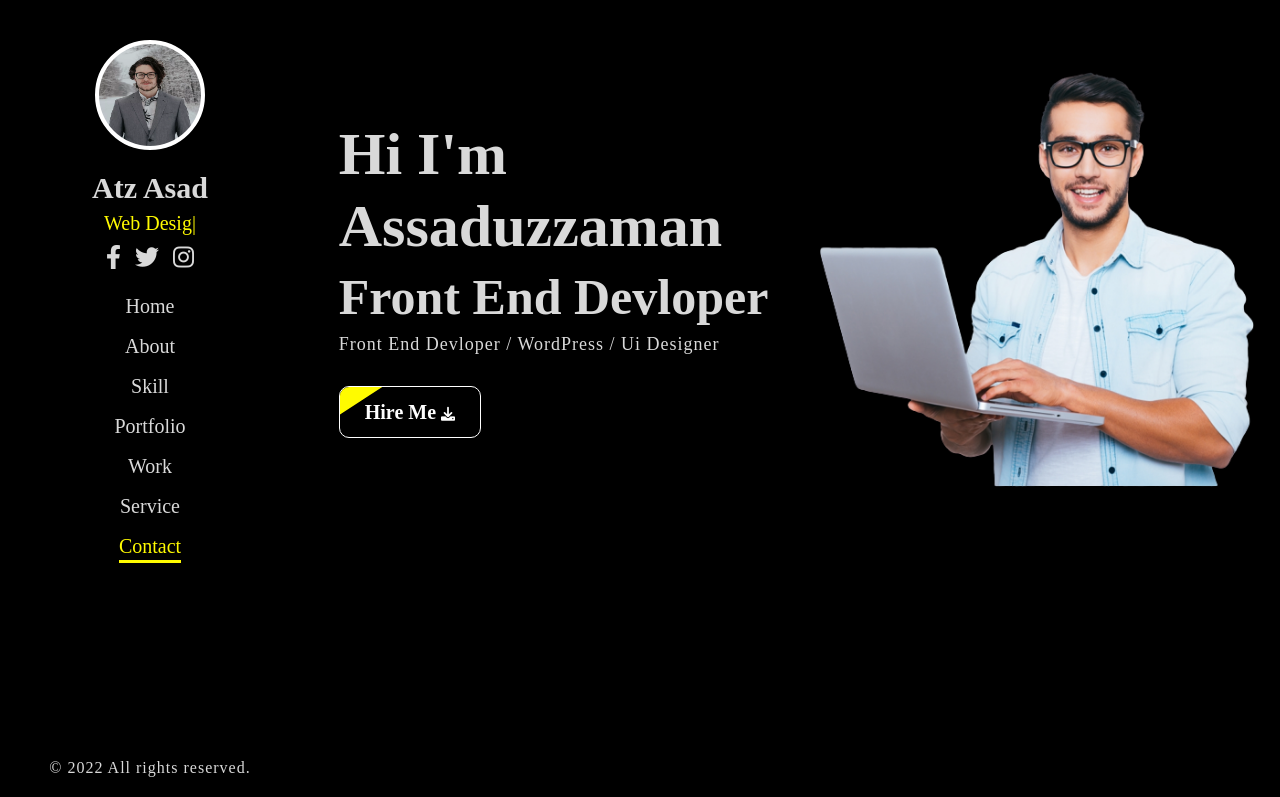
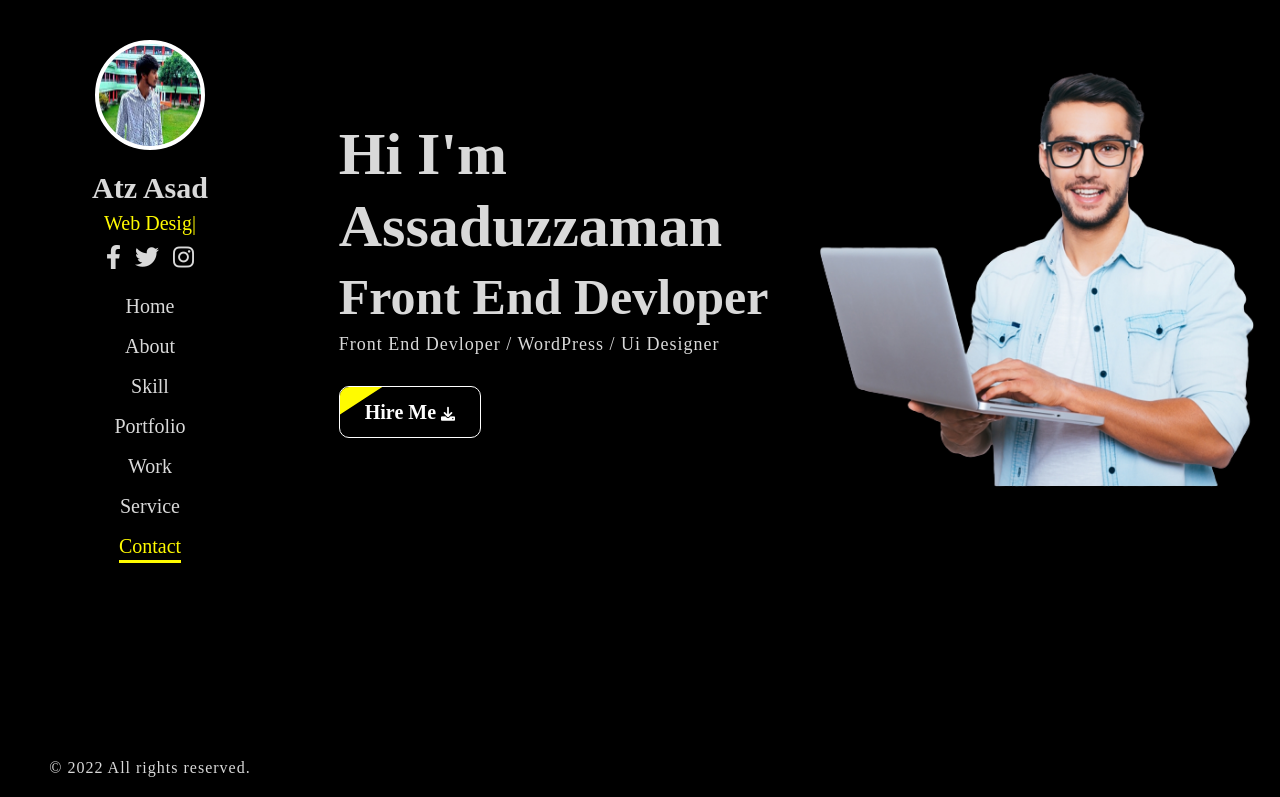
Before and after one commit to Atz-Asad/asad, a plain HTML site: page index.html in a window 1280 px wide. Shown: the top 797 px of the page. Drawn offline with Linux system fonts and the light colour scheme.

Commit message:
image added

```diff
--- a/index.html
+++ b/index.html
@@ -42,7 +42,7 @@
               </div>
               <div class="personal-profile">
                 <div class="header-photo">
-                  <a href="#"><img src="assets/images/aaa.png" alt="portfolio-image"></a>
+                  <a href="#"><img src="assets/images/profile.jpg" alt="portfolio-image"></a>
                 </div>
                 <h1>Atz Asad</h1>
                 <div class="work-title">
```
Also changed, not shown: assets/images/profile.jpg (added).
